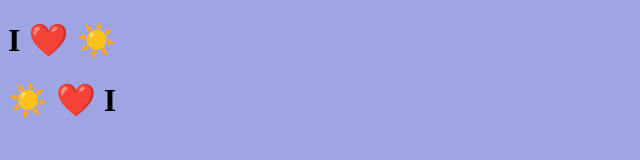
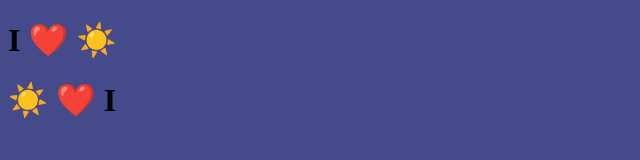
Before and after one commit to Kaz1rr/kaz1rr.github.io, a plain HTML site: page index.html in a window 1280 px wide. Shown: the whole page, without its empty margins (0-640 px from the left). Drawn offline with Linux system fonts and the light colour scheme.

Commit message:
new Color

```diff
--- a/index.html
+++ b/index.html
@@ -5,7 +5,7 @@
     <meta name="viewport" content="width=device-width, initial-scale=1.0">
     <title>Jake is Quite Cool</title>
 </head>
-<body style="background-color: #131eb967 ">
+<body style="background-color: #090f64c0 ">
     <h1>I ❤️ ☀️</h1>
     <h1>☀️ ❤️ I</h1>
 </body>
```
